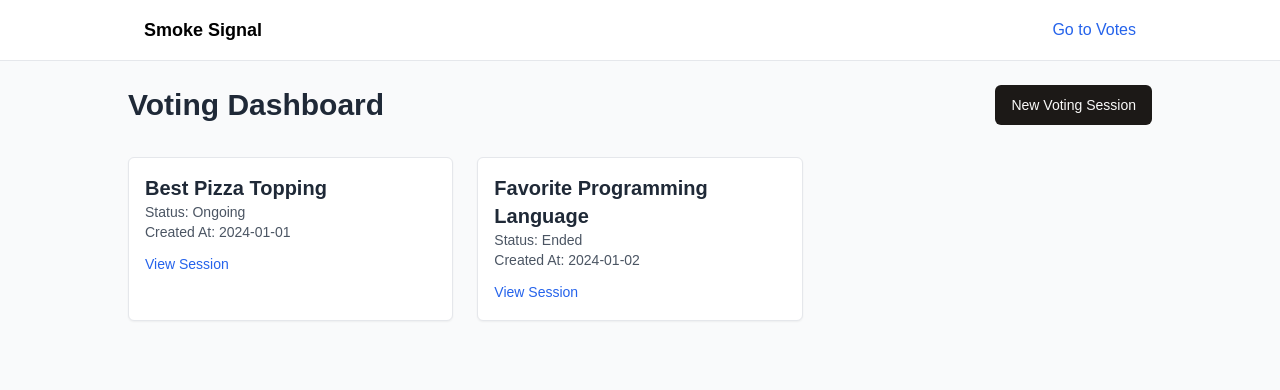
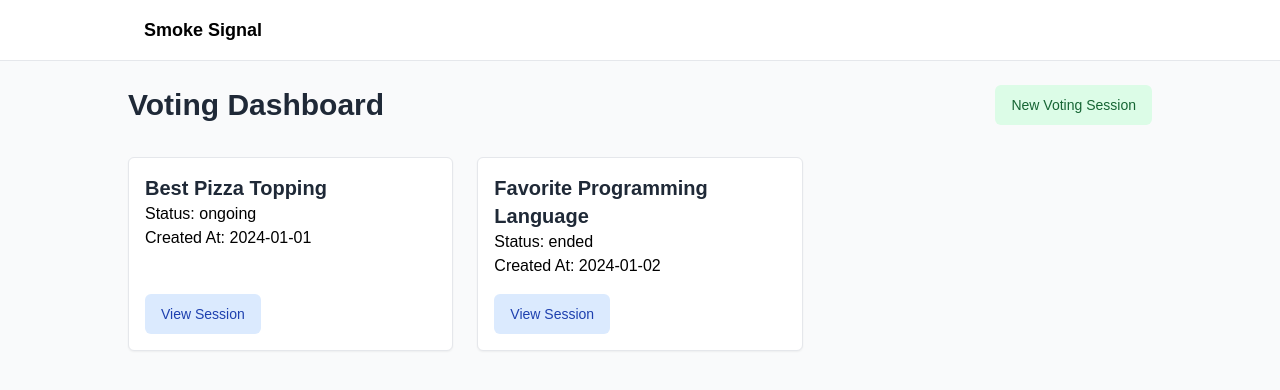
Before and after one commit to mck231/SmokeSignal, a Next.js app: page /vote in a window 1280 px wide. Shown: the top 390 px of the page. Built offline with nearby package versions, Linux system fonts and the light colour scheme.

Commit message:
update to some buttons to use shadcn

```diff
--- a/src/app/layout.tsx
+++ b/src/app/layout.tsx
@@ -27,14 +27,6 @@ function GlobalHeader() {
         <div className="font-semibold text-lg">
           <Link href="/">Smoke Signal</Link>
         </div>
-        <div>
-          <Link
-            href="/vote"
-            className="text-blue-600 hover:underline"
-          >
-            Go to Votes
-          </Link>
-        </div>
       </nav>
     </header>
   )
--- a/src/app/vote/page.tsx
+++ b/src/app/vote/page.tsx
@@ -29,7 +29,6 @@ async function getAllVotingSessions(): Promise<VotingSession[]> {
 
 export default async function VoteDashboardPage() {
   const sessions = await getAllVotingSessions()
-
   return (
     <main className="min-h-screen w-full bg-gray-50 p-6">
       {/* A responsive container that grows up to a certain max width */}
@@ -39,7 +38,7 @@ export default async function VoteDashboardPage() {
 
           {/* Button to create a new voting session */}
           <Link href="/vote/new">
-            <Button variant="default">New Voting Session</Button>
+            <Button className="bg-green-100 text-green-800 hover:bg-green-300">New Voting Session</Button>
           </Link>
         </header>
 
@@ -55,25 +54,25 @@ export default async function VoteDashboardPage() {
         >
           {sessions.length > 0 ? (
             sessions.map((session) => (
-              <div
+                <div
                 key={session.id}
-                className="rounded-md border border-gray-200 bg-white p-4 shadow-sm"
+                className="
+                  rounded-md border border-gray-200 bg-white p-4 shadow-sm
+                  flex flex-col justify-between
+                "
               >
-                <h2 className="text-xl font-semibold text-gray-800">
-                  {session.title}
-                </h2>
-                <p className="text-sm text-gray-600">
-                  Status: <span className="capitalize">{session.status}</span>
-                </p>
-                <p className="text-sm text-gray-600">
-                  Created At: {session.createdAt}
-                </p>
+                <div>
+                  <h2 className="text-xl font-semibold text-gray-800">
+                    {session.title}
+                  </h2>
+                  <p>Status: {session.status}</p>
+                  <p>Created At: {session.createdAt}</p>
+                </div>
 
-                <Link
-                  href={`/vote/${session.id}`}
-                  className="mt-3 inline-block text-sm font-medium text-blue-600 hover:underline"
-                >
-                  View Session
+                <Link href={`/vote/${session.id}`} className="mt-4">
+                  <Button className="bg-blue-100 text-blue-800 hover:bg-blue-300">
+                    View Session
+                  </Button>
                 </Link>
               </div>
             ))
```
